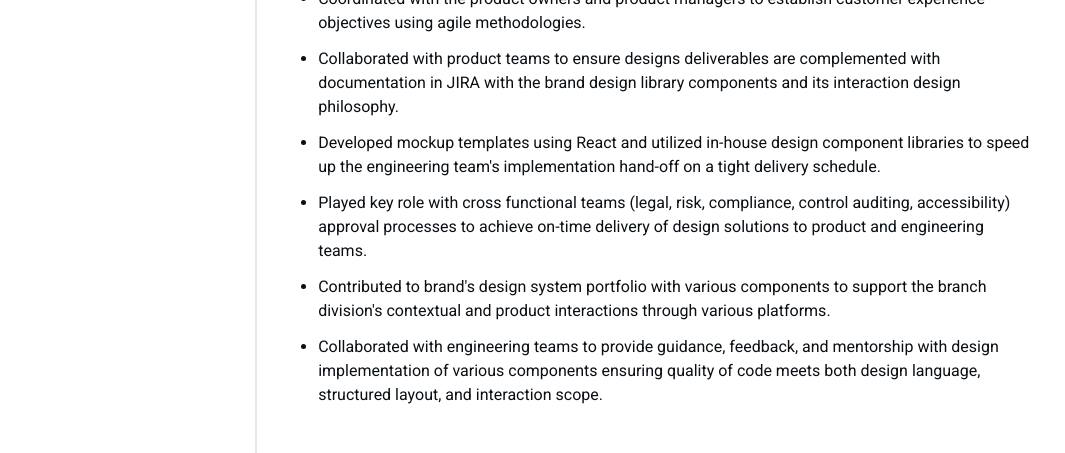
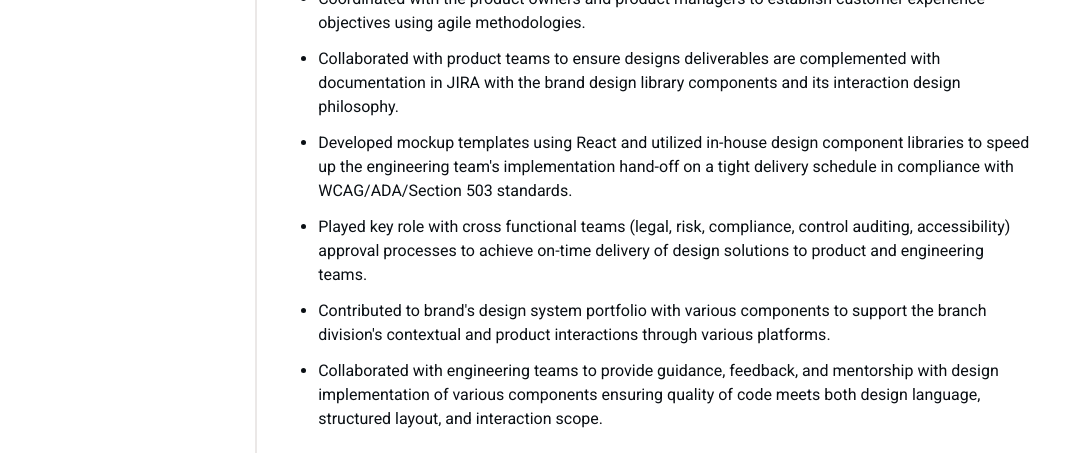
Before and after one commit to FastEddie888/fasteddie888.github.io, a plain HTML site: page index.html in a window 1280 px wide. Shown: the part 3700-4153 px from the top of the page, without its empty margins (50-1115 px from the left). Drawn offline with Linux system fonts and the light colour scheme.

Commit message:
Update index.html
Updated WF Sr Product Designer responsibilities.

```diff
--- a/index.html
+++ b/index.html
@@ -343,7 +343,7 @@
                         <li>Produced high/low fidelity Figma prototypes reflecting the company's design system and effectively communicating the concepts to product and engineering teams.</li>
                         <li>Coordinated with the product owners and product managers to establish customer experience objectives using agile methodologies.</li>
                         <li>Collaborated with product teams to ensure designs deliverables are complemented with documentation in JIRA with the brand design library components and its interaction design philosophy.</li>
-                        <li>Developed mockup templates using React and utilized in-house design component libraries to speed up the engineering team's implementation hand-off on a tight delivery schedule.</li>
+                        <li>Developed mockup templates using React and utilized in-house design component libraries to speed up the engineering team's implementation hand-off on a tight delivery schedule in compliance with WCAG/ADA/Section 503 standards.</li>
                         <li>Played key role with cross functional teams (legal, risk, compliance, control auditing, accessibility) approval processes to achieve on-time delivery of design solutions to product and engineering teams.</li>
                         <li>Contributed to brand's design system portfolio with various components to support the branch division's contextual and product interactions through various platforms.</li>
                         <li>Collaborated with engineering teams to provide guidance, feedback, and mentorship with design implementation of various components ensuring quality of code meets both design language, structured layout, and interaction scope.</li>
```
